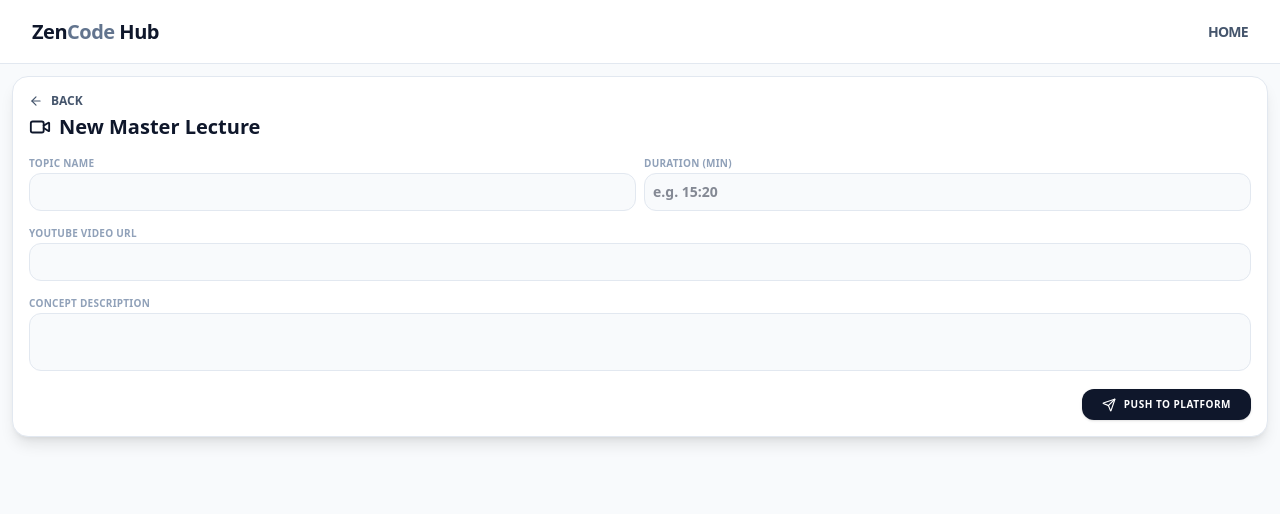
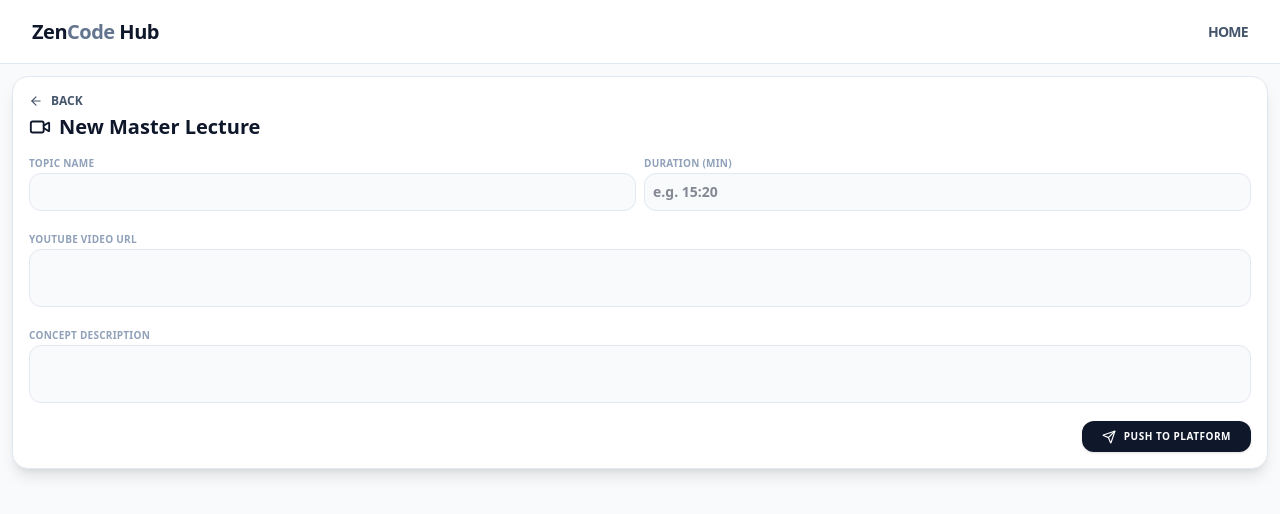
Before and after one commit to vedantchaudhari22/aptitudeFrontend, a React (Vite) app: page /admin/add-lecture in a window 1280 px wide. Shown: the top 514 px of the page. Built offline with nearby package versions, Linux system fonts and the light colour scheme.

Commit message:
few changes

```diff
--- a/src/admin/AddLecture.jsx
+++ b/src/admin/AddLecture.jsx
@@ -29,7 +29,7 @@ const AddLecture = () => {
     } catch (err) {
       toast.error(
         "Failed to upload lecture: " +
-          (err.response?.data?.message || err.message)
+        (err.response?.data?.message || err.message)
       );
     }
   };
@@ -64,9 +64,10 @@ const AddLecture = () => {
               <label className="text-[10px] font-black uppercase text-slate-400 tracking-wide">
                 Topic Name
               </label>
-              <input
+              <textarea
                 required
-                className="w-full p-2 bg-slate-50 rounded-xl border border-slate-200 text-slate-900 font-bold outline-none focus:border-slate-900 text-sm"
+                rows={1}
+                className="w-full p-2 bg-slate-50 rounded-xl border border-slate-200 text-slate-900 font-bold outline-none focus:border-slate-900 resize-none text-sm"
                 value={formData.topic}
                 onChange={(e) =>
                   setFormData({ ...formData, topic: e.target.value })
@@ -97,9 +98,10 @@ const AddLecture = () => {
             <label className="text-[10px] font-black uppercase text-slate-400 tracking-wide">
               YouTube Video URL
             </label>
-            <input
+            <textarea
               required
-              className="w-full p-2 bg-slate-50 rounded-xl border border-slate-200 text-slate-900 font-bold outline-none focus:border-slate-900 text-sm"
+              rows={2}
+              className="w-full p-2 bg-slate-50 rounded-xl border border-slate-200 text-slate-900 font-bold outline-none focus:border-slate-900 resize-none text-sm"
               value={formData.videoUrl}
               onChange={(e) =>
                 setFormData({ ...formData, videoUrl: e.target.value })
```
